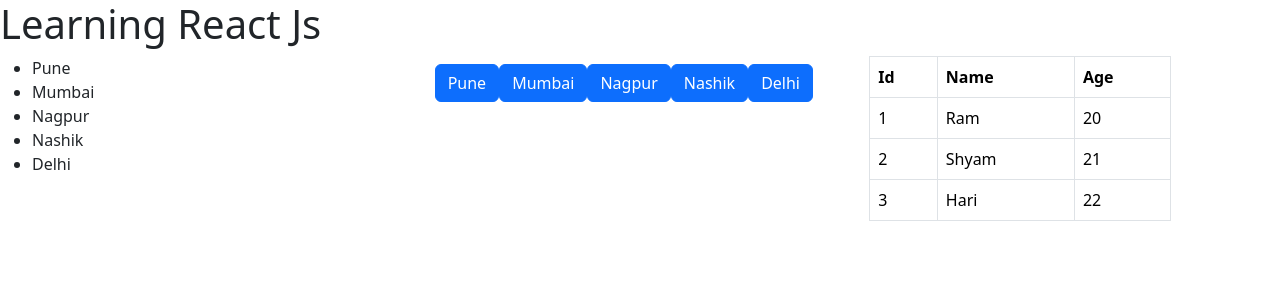
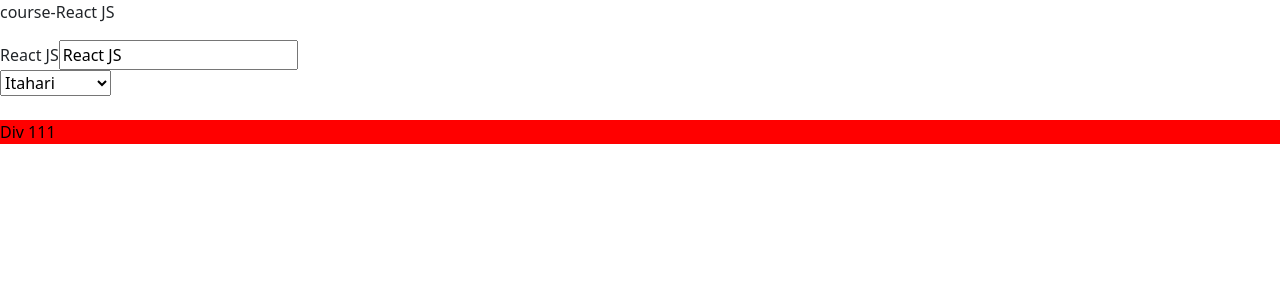
Before and after one commit to dharmapalkarki123/ReactLearning, a React (Vite) app: page / in a window 1280 px wide. Shown: the top 300 px of the page. Built offline with nearby package versions, Linux system fonts and the light colour scheme.

Commit message:
condition render

```diff
--- a/package.json
+++ b/package.json
@@ -11,7 +11,8 @@
   },
   "dependencies": {
     "react": "^19.2.7",
-    "react-dom": "^19.2.7"
+    "react-dom": "^19.2.7",
+    "react-router": "^7.18.2"
   },
   "devDependencies": {
     "@eslint/js": "^10.0.1",
--- a/src/App.tsx
+++ b/src/App.tsx
@@ -1,8 +1,10 @@
 
+import { Link, Route, Routes } from 'react-router'
 import './App.css'
 import ConditionRender from './component/ConditionRender'
 import ListEx from './component/ListEx'
 import UseEffectEx from './component/useEffectEx'
+import DataEventBinding from './component/DataEventBinding'
 
 
 function App() {
@@ -10,9 +12,39 @@
 
   return (
     <>
-     <h1>Learning React Js
+      {/* <nav className="navbar navbar-expand-lg navbar-light bg-light">
+  <a className="navbar-brand" href="#">Navbar</a>
+  <button className="navbar-toggler" type="button" data-toggle="collapse" data-target="#navbarSupportedContent" aria-controls="navbarSupportedContent" aria-expanded="false" aria-label="Toggle navigation">
+    <span className="navbar-toggler-icon"></span>
+  </button>
 
-     </h1>
+  <div className="collapse navbar-collapse" id="navbarSupportedContent">
+    <ul className="navbar-nav mr-auto">
+      <li className="nav-item active">
+       <Link className="nav-link" to="{'/Data-Binding'}">Data Binding</Link>
+      </li>
+      <li className="nav-item">
+         <Link className="nav-link" to="{'/useEffect'}">Use Effect</Link>
+      </li>
+      <li className="nav-item dropdown">
+         <Link className="nav-link" to="{'/Condition-Render'}">Condition Render</Link>
+
+
+      </li>
+      <li className="nav-item">
+             <Link className="nav-link" to="{'/List-Example'}">List</Link>
+      </li>
+    </ul>
+
+  </div>
+</nav> */}
+
+
+
+
+     {/* <h1>Learning React Js
+
+     </h1> */}
 
       {/* <User />
       <Admin />
@@ -23,7 +55,19 @@
 
       {/* <ConditionRender /> */}
 
-      <ListEx />
+      {/* <ListEx /> */}
+
+      <Routes>
+         <Route path='/' element={<DataEventBinding />}></Route>
+         <Route path='/Data-Binding' element={<DataEventBinding/>}></Route>
+         <Route path='/useEffect' element={<UseEffectEx/>}></Route>
+          <Route path='/Condition-Render' element={<ConditionRender/>}></Route>
+          <Route path='/List-Example' element={<ListEx/>}></Route>
+
+
+      </Routes>
+
+
 
 
 
--- a/src/main.tsx
+++ b/src/main.tsx
@@ -1,9 +1,14 @@
 import { createRoot } from 'react-dom/client'
 import './index.css'
 import App from './App.tsx'
+import { BrowserRouter } from 'react-router'
+
 
 createRoot(document.getElementById('root')!).render(
 
-    <App />
+   <BrowserRouter>
+   <App />
+   </BrowserRouter>
+
 
 )
```
Also changed, not shown: 1 other file (tests, documents, lock files or other folders).
